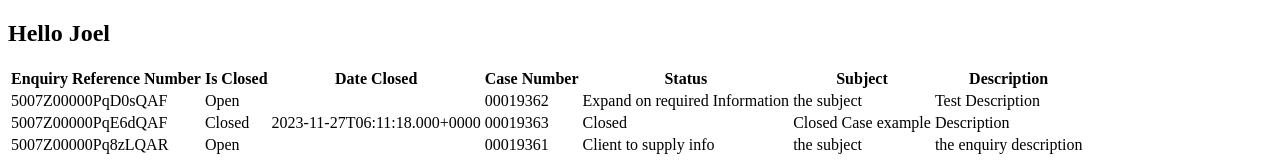
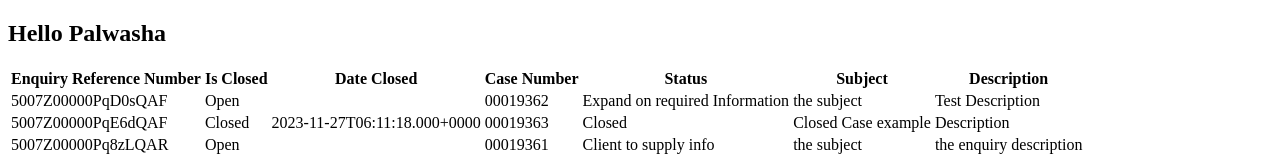
Before and after one commit to palwashak/basic, a React (Create React App) app: page /about in a window 1280 px wide. Shown: the top 160 px of the page. Built offline with nearby package versions, Linux system fonts and the light colour scheme.

Commit message:
change name about

```diff
--- a/src/About.js
+++ b/src/About.js
@@ -27,7 +27,7 @@ export const About = () => {
   const userTable = notifications.map((notification, index) =>
     UserRow(notification, index)
   );
-  const value = "Joel";
+  const value = "Palwasha";
   return (
     <div>
       <h2>Hello {value}</h2>
```
